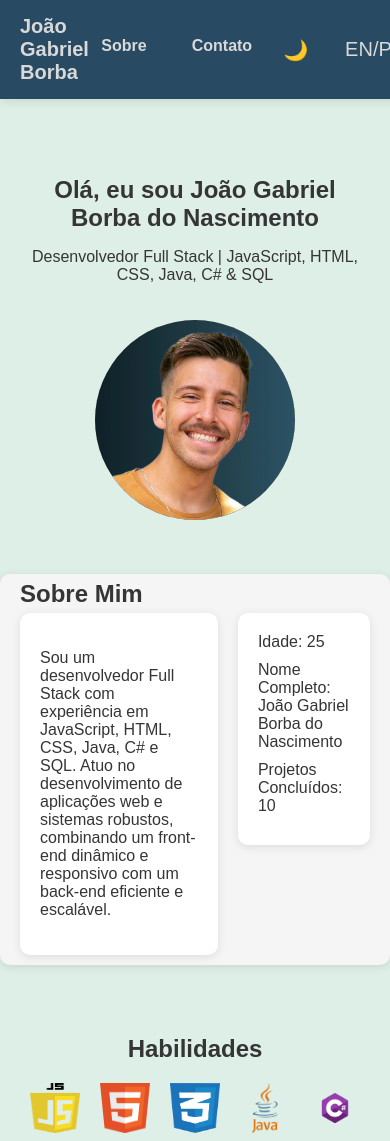
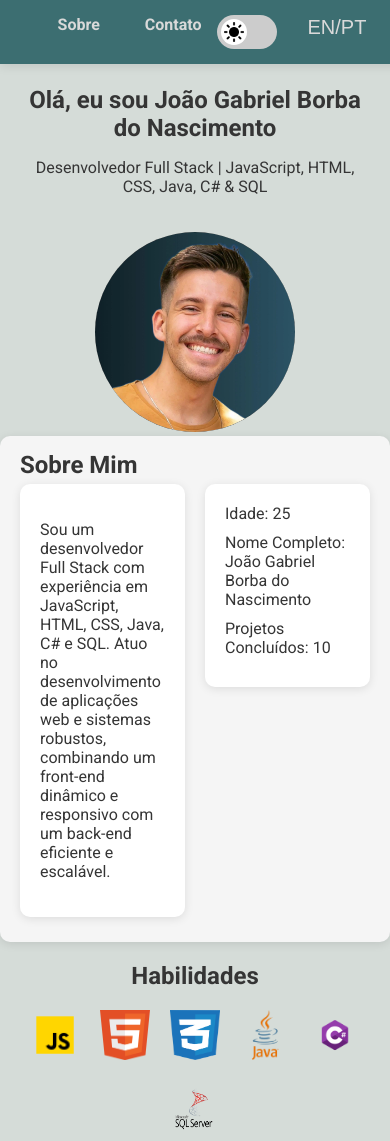
Before and after one commit to joaogabriel43/Portifolio, a plain HTML site: page index.html in a window 390 px wide. Shown: the top 1141 px of the page. Drawn offline with Linux system fonts and the light colour scheme.

Commit message:
Criação do Slider para dark mode

```diff
--- /dev/null
+++ b/dark-mode.css
@@ -0,0 +1,54 @@
+/* Dark mode */
+:root {
+    --dark-background-color: #121212;
+    --dark-text-color: #ffffff;
+    --dark-accent-color: #3C6E71;
+    --dark-card-background: #1e1e1e;
+}
+
+
+body.dark-mode {
+    background-color: var(--dark-background-color);
+    color: var(--dark-text-color);
+}
+
+body.dark-mode nav {
+    background: var(--dark-accent-color);
+}
+
+body.dark-mode .logo,
+body.dark-mode .nav-links a,
+body.dark-mode #theme-toggle,
+body.dark-mode #language-toggle {
+    color: var(--dark-text-color);
+}
+
+body.dark-mode .btn {
+    background: var(--dark-accent-color);
+}
+
+body.dark-mode .project h3,
+body.dark-mode .project p {
+    color: var(--dark-text-color);
+}
+
+body.dark-mode footer {
+    background: var(--dark-accent-color);
+    color: var(--dark-text-color);
+}
+
+body.dark-mode #about {
+    background-color: #1a1a1a5d;
+}
+
+body.dark-mode #about h2,
+body.dark-mode #about p,
+body.dark-mode #about li {
+    color: var(--dark-text-color);
+}
+
+body.dark-mode .description,
+body.dark-mode .personal-info {
+    background-color: #3131312d;
+    color: var(--dark-text-color);
+}
--- a/index.html
+++ b/index.html
@@ -5,25 +5,35 @@
         <meta name="viewport" content="width=device-width, initial-scale=1.0">
         <title>Portfólio - João Gabriel</title>
         <link rel="stylesheet" href="styles.css">
+        <link rel="stylesheet" href="dark-mode.css">
+        <link href="https://fonts.googleapis.com/css2?family=Raleway:wght@400;700&display=swap" rel="stylesheet">
+        <link href="https://fonts.googleapis.com/css2?family=Roboto:wght@400;700&display=swap" rel="stylesheet">
         <script defer src="script.js"></script>
     </head>
     <body>
 
         <!-- Navbar -->
         <nav>
-            <div class="logo">João Gabriel Borba</div>
+            <div class="container">
+                <div class="logo"></div>
                 <ul class="nav-links">
                     <li><a href="#about">Sobre</a></li>
                     <li><a href="#skills">Habilidades</a></li>
                     <li><a href="#portfolio">Portfólio</a></li>
                     <li><a href="#contact">Contato</a></li>
-                <li><button id="theme-toggle">🌙</button></li>
+                    <li>
+                        <label class="switch">
+                            <input type="checkbox" id="theme-toggle">
+                            <span class="slider"></span>
+                        </label>
+                    </li>
                     <li><button id="language-toggle">EN/PT</button></li>
                 </ul>
+            </div>
         </nav>
 
         <!-- Header Section -->
-        <header>
+        <header class="container">
             <div class="intro">
                 <h1>João Gabriel Borba do Nascimento</h1>
                 <p>Desenvolvedor Full Stack | JavaScript, HTML, CSS, Java, C# & SQL</p>
@@ -34,7 +44,7 @@
         </header>
 
         <!-- About Section -->
-        <section id="about">
+        <section id="about" class="container">
             <h2>Sobre Mim</h2>
             <div class="about-content">
                 <div class="description">
@@ -49,10 +59,10 @@
         </section>
 
         <!-- Skills Section -->
-        <section id="skills">
+        <section id="skills" class="container">
             <h2>Habilidades</h2>
             <div class="skills-grid">
-                <div class="skill"><img src="img/javascript.png" alt="JavaScript"></div>
+                <div class="skill"><img src="img/js.png" alt="JavaScript"></div>
                 <div class="skill"><img src="img/html.png" alt="HTML"></div>
                 <div class="skill"><img src="img/Css.png" alt="CSS"></div>
                 <div class="skill"><img src="img/java.png" alt="Java"></div>
@@ -63,7 +73,7 @@
         </section>
 
         <!-- Portfolio Section -->
-        <section id="portfolio">
+        <section id="portfolio" class="container">
             <h2>Portfólio</h2>
             <div class="portfolio-grid">
                 <div class="project">
@@ -85,7 +95,7 @@
         </section>
 
         <!-- Contact Section -->
-        <section id="contact">
+        <section id="contact" class="container">
             <h2>Contato</h2>
             <div class="contact-info">
                 <p>Email: <a href="mailto:joaogabrielnb43@gmail.com">joaogabrielnb43@gmail.com</a></p>
@@ -101,7 +111,7 @@
         </section>
 
         <!-- Footer -->
-        <footer>
+        <footer class="container">
             <p>© 2025 João Gabriel Borba. Todos os direitos reservados.</p>
         </footer>
 
--- a/script.js
+++ b/script.js
@@ -6,18 +6,16 @@ document.addEventListener('DOMContentLoaded', () => {
     // Carregar tema salvo
     if (localStorage.getItem("theme") === "dark-mode") {
         document.body.classList.add("dark-mode");
-        themeToggle.textContent = "☀️";
+        themeToggle.checked = true;
     }
 
-    themeToggle.addEventListener("click", () => {
+    themeToggle.addEventListener("change", () => {
         document.body.classList.toggle("dark-mode");
 
-        // Atualiza o botão conforme o tema
+        // Atualiza o localStorage conforme o tema
         if (document.body.classList.contains("dark-mode")) {
-            themeToggle.textContent = "☀️";
             localStorage.setItem("theme", "dark-mode");
         } else {
-            themeToggle.textContent = "🌙";
             localStorage.setItem("theme", "");
         }
     });
--- a/styles.css
+++ b/styles.css
@@ -1,22 +1,27 @@
 /* Global styles */
 :root {
     --button-color: #3C6E71;
-    --background-color: #DEEFE7;
+    --background-color: #95a89f65;
     --text-color: #353535;
-    --accent-color: #284B63;
+    --accent-color: #3C6E71;
     --light-gray: #D9D9D9;
-    --dark-background-color: #121212;
-    --dark-text-color: #ffffff;
-    --dark-accent-color: #3C6E71;
 }
 
 body {
-    font-family: Arial, sans-serif;
+    font-family: "Roboto","Raleway", sans-serif;
     margin: 0;
     padding: 0;
-    background-color: var(--background-color);
+    padding-top: 70px;
+background-color: var(--background-color);
     color: var(--text-color);
     transition: background 0.3s, color 0.3s;
+}
+
+/* Container */
+.container {
+    max-width: 1200px;
+    margin: 0 auto;
+    padding: 0 20px;
 }
 
 /* Navbar */
@@ -63,8 +68,74 @@ nav {
     margin-left: 10px;
 }
 
-/* Header */
-header {
+/* Toggle Switch */
+.switch {
+    position: relative;
+    display: inline-block;
+    width: 60px;
+    height: 34px;
+}
+
+.switch input {
+    opacity: 0;
+    width: 0;
+    height: 0;
+}
+
+.slider {
+    position: absolute;
+    cursor: pointer;
+    top: 0;
+    left: 0;
+    right: 0;
+    bottom: 0;
+    background-color: #ccc;
+    transition: .4s;
+    border-radius: 34px;
+}
+
+.slider:before {
+    position: absolute;
+    content: "";
+    height: 26px;
+    width: 26px;
+    left: 4px;
+    bottom: 4px;
+    background-color: white;
+    transition: .4s;
+    border-radius: 50%;
+}
+
+input:checked + .slider {
+    background-color: #ccc; /* Manter a cor de fundo do toggle */
+}
+
+input:checked + .slider:before {
+    transform: translateX(26px);
+}
+
+.slider:after {
+    content: "";
+    position: absolute;
+    top: 50%;
+    left: 4px;
+    transform: translateY(-50%);
+    width: 26px; /* Ajustar o tamanho do ícone */
+    height: 26px; /* Ajustar o tamanho do ícone */
+    background: url('img/sun.png') no-repeat center center;
+    background-size: 20px 20px; /* Ajustar o tamanho do ícone */
+    transition: .4s;
+}
+
+input:checked + .slider:after {
+    background: url('img/moon.png') no-repeat center center;
+    left: auto;
+    right: 4px;
+    background-size: 20px 20px; /* Ajustar o tamanho do ícone */
+    transition: .4s;
+}
+
+ Header{
     display: flex;
     flex-direction: column;
     align-items: center;
@@ -110,11 +181,12 @@ section {
 
 #about {
     background-color: #f5f5f5; /* Cor de fundo para a seção */
-    padding: 1px 20px 10px 20px;
+    padding: 10px 20px 25px 20px;
     border-radius: 10px;
     box-shadow: 0 2px 10px rgba(0, 0, 0, 0.1);
     text-align: left;
 }
+
 #about h2 {
     font-size: 24px;
     margin: 5px 0;
@@ -134,20 +206,17 @@ section {
     padding: 20px;
     border-radius: 10px;
     box-shadow: 0 2px 10px rgba(0, 0, 0, 0.1);
+    flex: 1; /* Garantir que ambas as divs tenham o mesmo tamanho */
 }
+
 .description {
     text-align: left;
-    width: 60%;
-}
-#about ul {
-    padding: 20px;
-    margin: 0;
-    list-style: none;
 }
 
 .personal-info {
     list-style: none;
-    width: 35%;
+    padding: 20px;
+    margin: 0;
 }
 
 .personal-info li {
@@ -236,7 +305,7 @@ section {
     text-decoration: none;
 }
 
-.contact-info a:hover {
+contact-info a:hover {
     text-decoration: underline;
 }
 
@@ -275,37 +344,6 @@ footer {
     padding: 20px;
     background: var(--accent-color);
     color: var(--light-gray);
-}
-
-/* Dark mode */
-body.dark-mode {
-    background-color: var(--dark-background-color);
-    color: var(--dark-text-color);
-}
-
-body.dark-mode nav {
-    background: var(--dark-accent-color);
-}
-
-body.dark-mode .logo,
-body.dark-mode .nav-links a,
-body.dark-mode #theme-toggle,
-body.dark-mode #language-toggle {
-    color: var(--dark-text-color);
-}
-
-body.dark-mode .btn {
-    background: var(--dark-accent-color);
-}
-
-body.dark-mode .project h3,
-body.dark-mode .project p {
-    color: var(--dark-text-color);
-}
-
-body.dark-mode footer {
-    background: var(--dark-accent-color);
-    color: var(--dark-text-color);
 }
 
 /* Media Queries for larger screens */
```
Also changed, not shown: img/javascript.png (deleted), img/js.png (added), img/moon.png (added), img/sun.png (added). Lines whose indentation alone changed are shown as unchanged.
